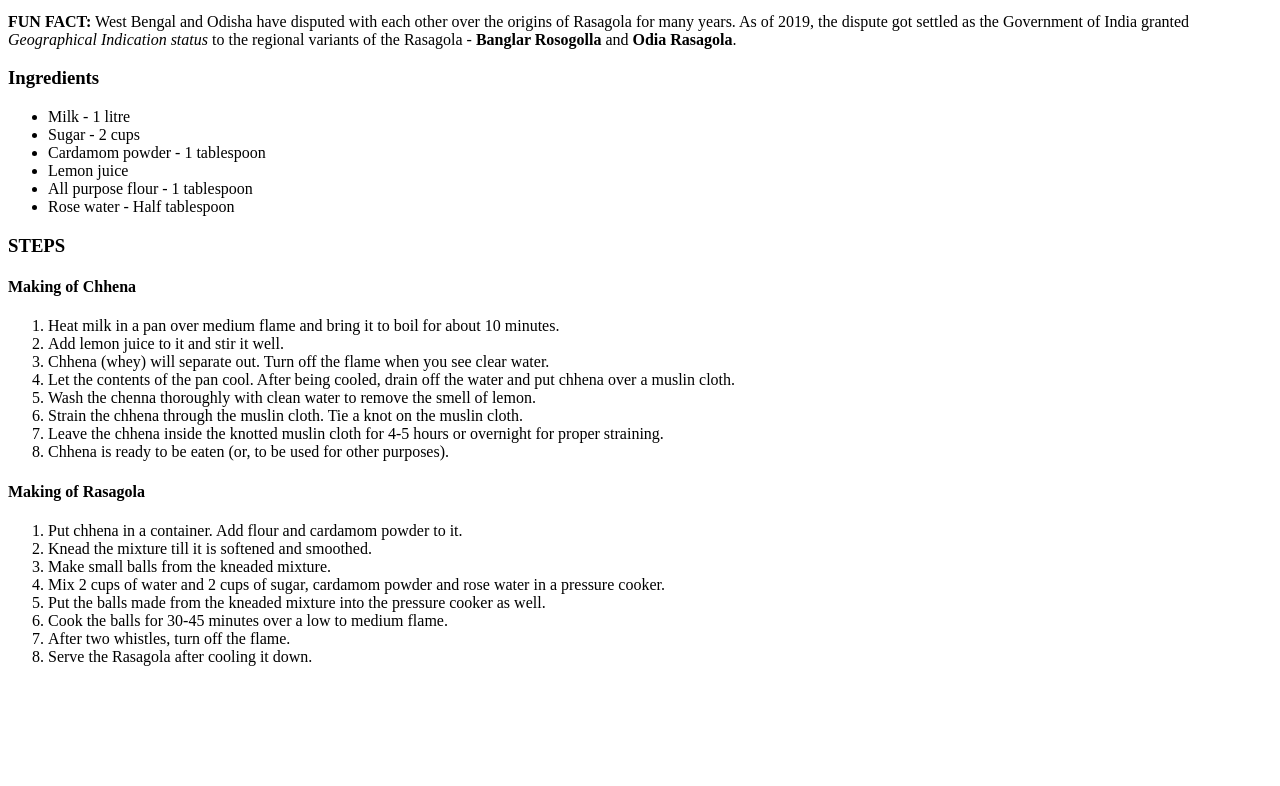
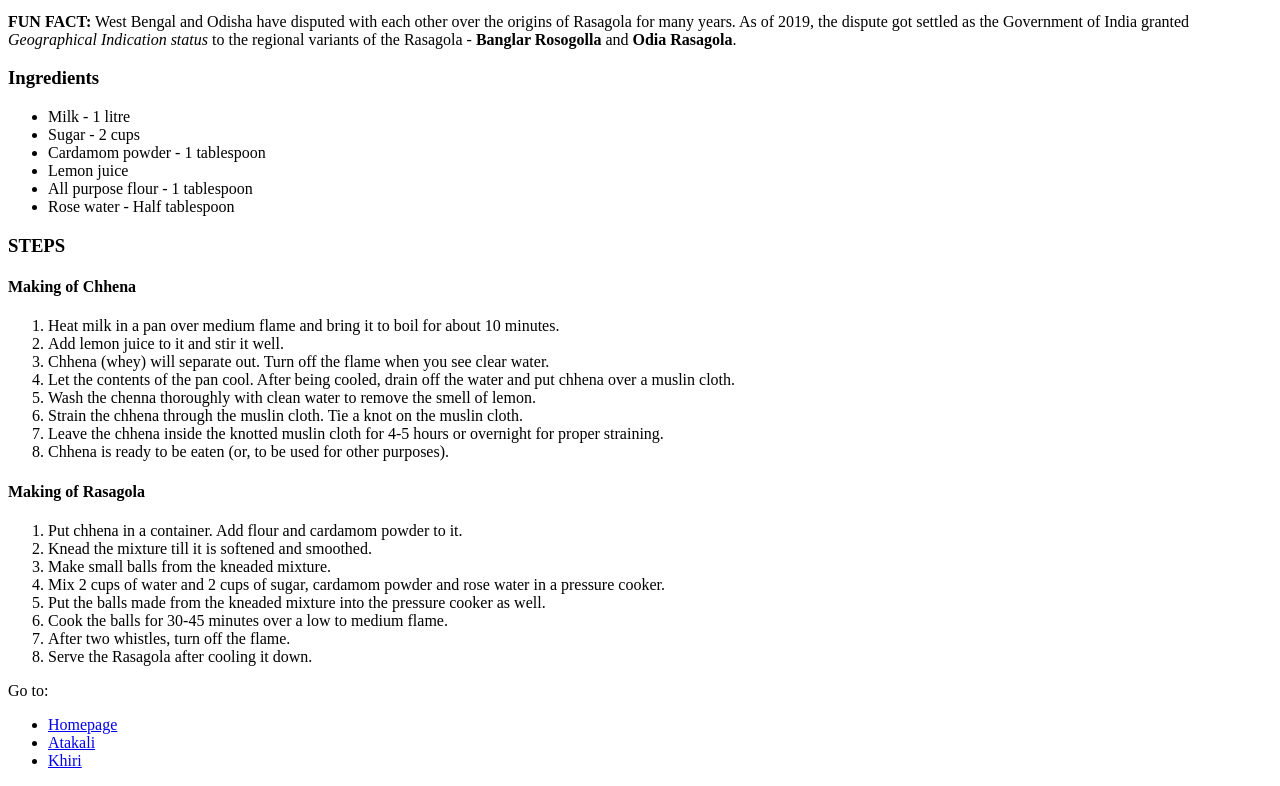
Before and after one commit to Sus-2999/odin-recipes, a plain HTML site: page recipes/rasagola.html in a window 1280 px wide. Shown: the part 626-1412 px from the top of the page. Before the commit the page ends 1308 px from the top, so only its background shows below. Drawn offline with Linux system fonts and the light colour scheme.

Commit message:
Add links to the index, Atakali and Khiri pages at the end of the rasagola.html file

```diff
--- a/recipes/rasagola.html
+++ b/recipes/rasagola.html
@@ -50,5 +50,13 @@
         <li>After two whistles, turn off the flame.</li>
         <li>Serve the Rasagola after cooling it down.</li>
     </ol>
+    <p>
+        Go to:
+        <ul>
+            <li><a href="../index.html">Homepage</a></li>
+            <li><a href="./atakali.html">Atakali</a></li>
+            <li><a href="./khiri.html">Khiri</a></li>
+        </ul>
+    </p>
 </body>
 </html>
```
